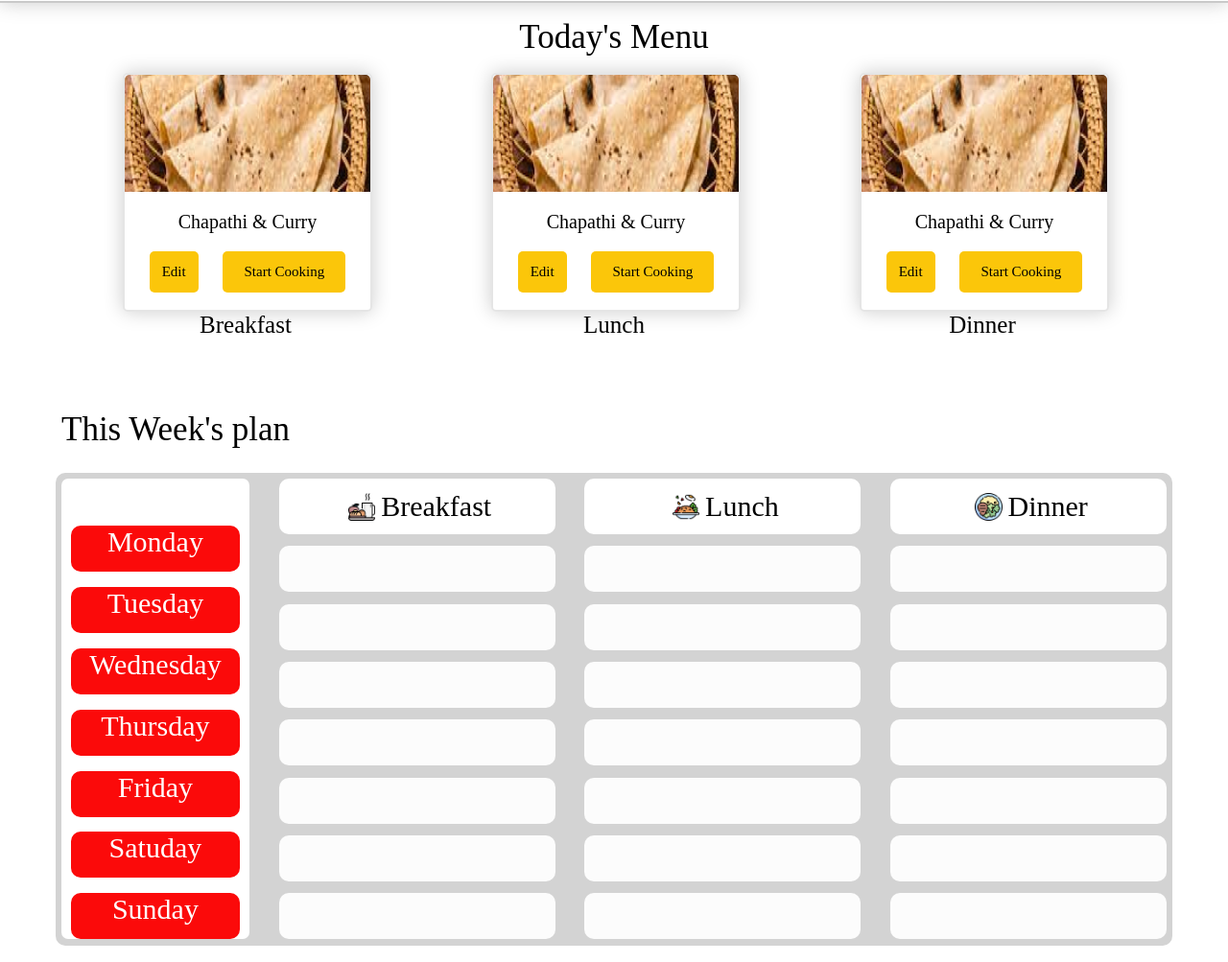
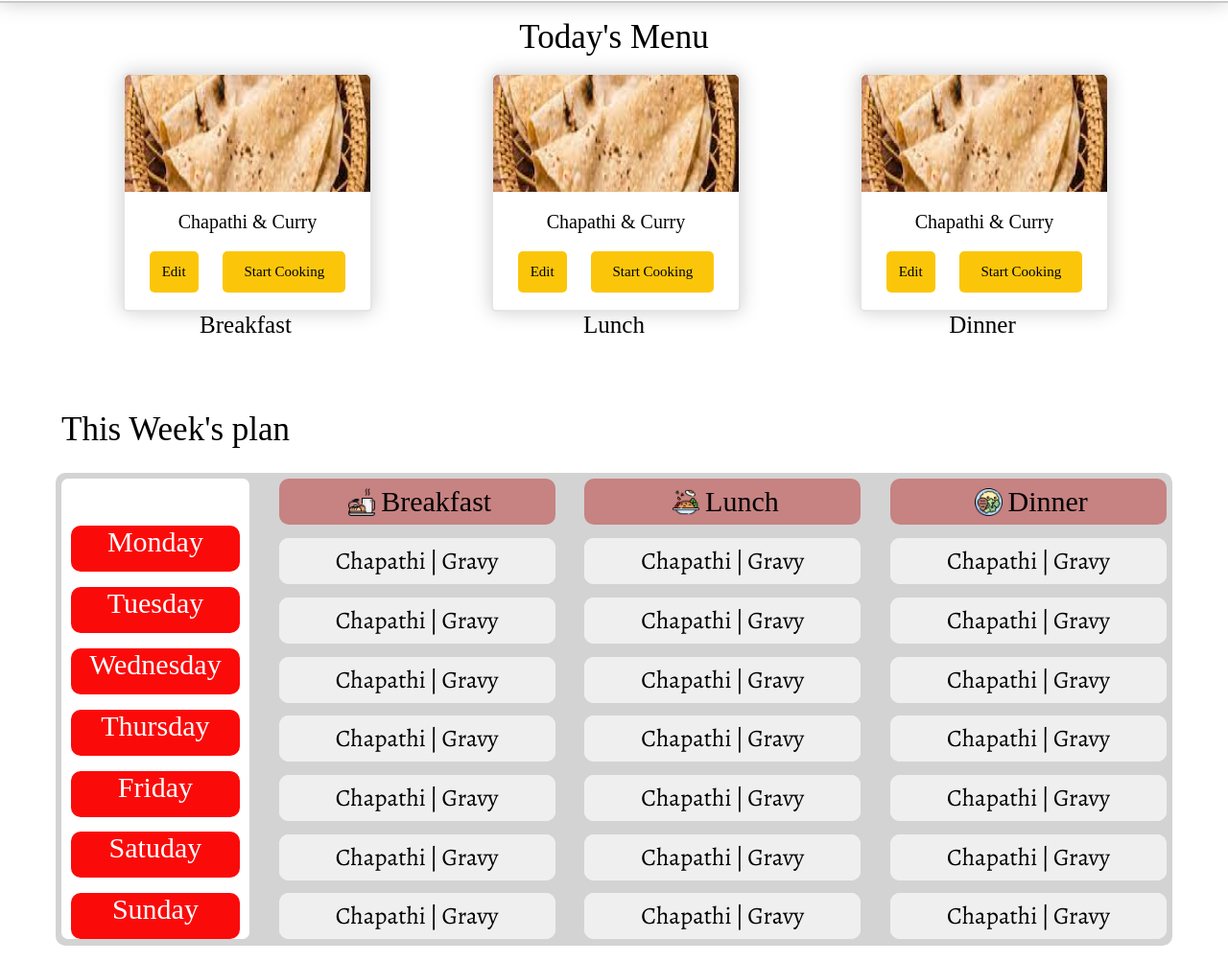
Before and after one commit to Richiesol/mealplanner, a website: page main.html in a window 1280 px wide. Shown: the part 119-1122 px from the top of the page at 96% size. Drawn offline with nearby package versions, Linux system fonts and the light colour scheme; a web font is replaced by a local one.

Commit message:
fix:styles edited in main page

```diff
--- a/main.html
+++ b/main.html
@@ -111,79 +111,163 @@
             <label for="breakfast" class="meal_label">Breakfast</label>
           </div>
           <div class="dish">
-
+            <button class="dishbutton">
+              <label for="maindish" class="dishtext">Chapathi</label>
+              <label for="seperator" class="dishtext">|</label>
+              <label for="sidedish" class="dishtext">Gravy</label>
+            </button>
           </div>
           <div class="dish">
-
+            <button class="dishbutton">
+              <label for="maindish" class="dishtext">Chapathi</label>
+              <label for="seperator" class="dishtext">|</label>
+              <label for="sidedish" class="dishtext">Gravy</label>
+            </button>
           </div>
           <div class="dish">
-
+            <button class="dishbutton">
+              <label for="maindish" class="dishtext">Chapathi</label>
+              <label for="seperator" class="dishtext">|</label>
+              <label for="sidedish" class="dishtext">Gravy</label>
+            </button>
           </div>
           <div class="dish">
-
+            <button class="dishbutton">
+              <label for="maindish" class="dishtext">Chapathi</label>
+              <label for="seperator" class="dishtext">|</label>
+              <label for="sidedish" class="dishtext">Gravy</label>
+            </button>
           </div>
           <div class="dish">
-
+            <button class="dishbutton">
+              <label for="maindish" class="dishtext">Chapathi</label>
+              <label for="seperator" class="dishtext">|</label>
+              <label for="sidedish" class="dishtext">Gravy</label>
+            </button>
           </div>
           <div class="dish">
-
+            <button class="dishbutton">
+              <label for="maindish" class="dishtext">Chapathi</label>
+              <label for="seperator" class="dishtext">|</label>
+              <label for="sidedish" class="dishtext">Gravy</label>
+            </button>
           </div>
           <div class="dish">
-
+            <button class="dishbutton">
+              <label for="maindish" class="dishtext">Chapathi</label>
+              <label for="seperator" class="dishtext">|</label>
+              <label for="sidedish" class="dishtext">Gravy</label>
+            </button>
           </div>
         </div>
-        <div class="meal">
+        <div class="meal lunch">
           <div class="breakfast">
             <img src="images/fried-rice.png" alt="" class="breakfast_image">
             <label for="breakfast" class="meal_label">Lunch</label>
           </div>
           <div class="dish">
-
+            <button class="dishbutton">
+              <label for="maindish" class="dishtext">Chapathi</label>
+              <label for="seperator" class="dishtext">|</label>
+              <label for="sidedish" class="dishtext">Gravy</label>
+            </button>
           </div>
           <div class="dish">
-
+            <button class="dishbutton">
+              <label for="maindish" class="dishtext">Chapathi</label>
+              <label for="seperator" class="dishtext">|</label>
+              <label for="sidedish" class="dishtext">Gravy</label>
+            </button>
           </div>
           <div class="dish">
-
+            <button class="dishbutton">
+              <label for="maindish" class="dishtext">Chapathi</label>
+              <label for="seperator" class="dishtext">|</label>
+              <label for="sidedish" class="dishtext">Gravy</label>
+            </button>
           </div>
           <div class="dish">
-
+            <button class="dishbutton">
+              <label for="maindish" class="dishtext">Chapathi</label>
+              <label for="seperator" class="dishtext">|</label>
+              <label for="sidedish" class="dishtext">Gravy</label>
+            </button>
           </div>
           <div class="dish">
-
+            <button class="dishbutton">
+              <label for="maindish" class="dishtext">Chapathi</label>
+              <label for="seperator" class="dishtext">|</label>
+              <label for="sidedish" class="dishtext">Gravy</label>
+            </button>
           </div>
           <div class="dish">
-
+            <button class="dishbutton">
+              <label for="maindish" class="dishtext">Chapathi</label>
+              <label for="seperator" class="dishtext">|</label>
+              <label for="sidedish" class="dishtext">Gravy</label>
+            </button>
           </div>
           <div class="dish">
-
+            <button class="dishbutton">
+              <label for="maindish" class="dishtext">Chapathi</label>
+              <label for="seperator" class="dishtext">|</label>
+              <label for="sidedish" class="dishtext">Gravy</label>
+            </button>
           </div>
         </div>
-        <div class="meal">
+        <div class="meal dinner">
           <div class="breakfast">
             <img src="images/meal.png" alt="" class="breakfast_image">
             <label for="breakfast" class="meal_label">Dinner</label>
           </div>
           <div class="dish">
-
+            <button class="dishbutton">
+              <label for="maindish" class="dishtext">Chapathi</label>
+              <label for="seperator" class="dishtext">|</label>
+              <label for="sidedish" class="dishtext">Gravy</label>
+            </button>
           </div>
           <div class="dish">
-
+            <button class="dishbutton">
+              <label for="maindish" class="dishtext">Chapathi</label>
+              <label for="seperator" class="dishtext">|</label>
+              <label for="sidedish" class="dishtext">Gravy</label>
+            </button>
           </div>
           <div class="dish">
-
+            <button class="dishbutton">
+              <label for="maindish" class="dishtext">Chapathi</label>
+              <label for="seperator" class="dishtext">|</label>
+              <label for="sidedish" class="dishtext">Gravy</label>
+            </button>
           </div>
           <div class="dish">
-
+            <button class="dishbutton">
+              <label for="maindish" class="dishtext">Chapathi</label>
+              <label for="seperator" class="dishtext">|</label>
+              <label for="sidedish" class="dishtext">Gravy</label>
+            </button>
           </div>
           <div class="dish">
-
+            <button class="dishbutton">
+              <label for="maindish" class="dishtext">Chapathi</label>
+              <label for="seperator" class="dishtext">|</label>
+              <label for="sidedish" class="dishtext">Gravy</label>
+            </button>
           </div>
           <div class="dish">
-
+            <button class="dishbutton">
+              <label for="maindish" class="dishtext">Chapathi</label>
+              <label for="seperator" class="dishtext">|</label>
+              <label for="sidedish" class="dishtext">Gravy</label>
+            </button>
           </div>
           <div class="dish">
-
+            <button class="dishbutton">
+              <label for="maindish" class="dishtext">Chapathi</label>
+              <label for="seperator" class="dishtext">|</label>
+              <label for="sidedish" class="dishtext">Gravy</label>
+            </button>
           </div>
         </div>
 
--- a/stylesheet_main.css
+++ b/stylesheet_main.css
@@ -209,10 +209,11 @@ body{
   justify-content: center;
   align-items: center;
   width:100%;
-  height:12%;
-  background-color: white;
+  height:10%;
+  background-color: rgb(199, 130, 130);
   border-radius: 10px;
   }
+
 .dish{
   display: flex;
   justify-content: center;
@@ -220,6 +221,20 @@ body{
   height:10%;
   background-color: rgb(252, 252, 252);
   border-radius: 10px;
+}
+.dishbutton{
+  width:100%;
+  height: 100%;
+  border-radius: 10px;
+  border:none;
+}
+.dishbutton:focus{
+  outline:none;
+  cursor: pointer;
+}
+.dishtext{
+  font-size: 25px;
+  font-family: "Alegreya";
 }
 .meal_label{
   font-family: "Alegreya SC";
```
